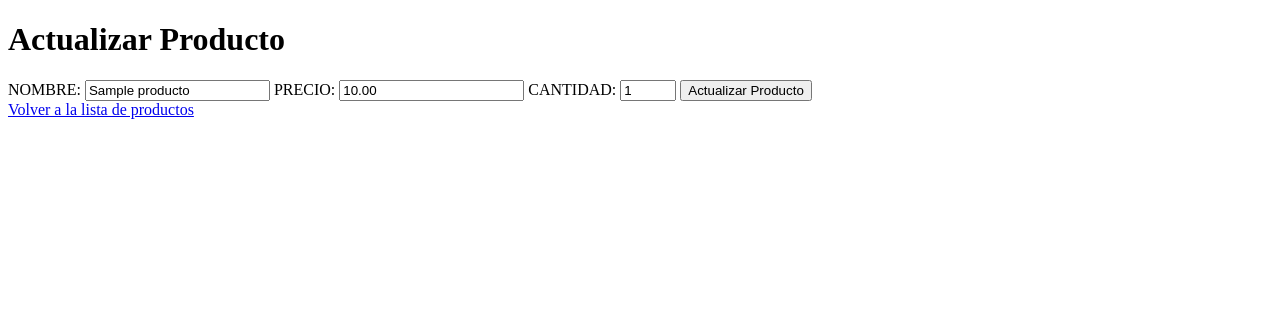
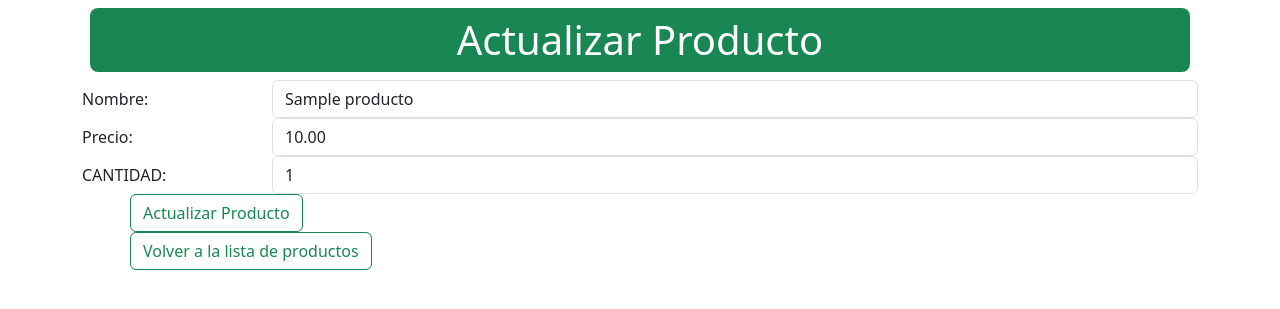
Before and after one commit to Fuerzas-Armadas-ESPE/laboratorio-jinga2-group-05, a Django app: page /update/1/ in a window 1280 px wide. Shown: the top 309 px of the page. Run offline with Django 4.2, Linux system fonts and the light colour scheme; tables that the repository leaves empty hold one stand-in row (values such as "Sample post").

Commit message:
Modifición del css del crear y actualizar producto

```diff
--- a/inventario/settings.py
+++ b/inventario/settings.py
@@ -11,6 +11,7 @@ https://docs.djangoproject.com/en/4.2/ref/settings/
 """
 
 from pathlib import Path
+import os
 
 # Build paths inside the project like this: BASE_DIR / 'subdir'.
 BASE_DIR = Path(__file__).resolve().parent.parent
@@ -119,6 +120,10 @@ USE_TZ = True
 
 STATIC_URL = 'static/'
 
+STATICFILES_DIRS = [
+    os.path.join(BASE_DIR, "static"),
+]
+
 # Default primary key field type
 # https://docs.djangoproject.com/en/4.2/ref/settings/#default-auto-field
 
--- a/productos/templates/actualizar.html
+++ b/productos/templates/actualizar.html
@@ -3,19 +3,59 @@
 {% block title %} Actualizar Producto {% endblock %}
 
 {% block content %}
-<h1>Actualizar Producto</h1>
-<form method="POST">
-    {% csrf_token %}
-    <label for="nombre">NOMBRE: </label>
-    <input type="text" id="nombre" name="nombre" value="{{ producto.nombre }}" required>
+    <h1 class="d-flex justify-content-center bg-success text-white m-2 p-2 rounded-3">Actualizar Producto</h1>
+    <form method="POST">
+        {% csrf_token %}
+        <div class="form-group row">
+            <label for="nombre" class="col-sm-2 col-form-label">Nombre: </label>
+            <div class="col-sm-10">
+                <input
+                type="text"
+                id="nombre"
+                name="nombre"
+                value="{{ producto.nombre }}"
+                class="form-control"
+                required>
+            </div>
+        </div>
 
-    <label for="precio">PRECIO: </label>
-    <input type="number" id="precio" name="precio" value="{{ producto.precio }}" step="0.1" min="0.1" required>
+        <div class="form-group row">
+            <label for="precio" class="col-sm-2 col-form-label">Precio: </label>
+            <div class="col-sm-10">
+                <input
+                type="number"
+                id="precio"
+                name="precio"
+                value="{{ producto.precio }}"
+                step="0.1"
+                min="0.1"
+                class="form-control"
+                required>
+            </div>
+        </div>
 
-    <label for="cantidad">CANTIDAD: </label>
-    <input type="number" id="cantidad" name="cantidad" value="{{ producto.cantidad }}" min="0" max="25" required>
+        <div class="form-group row">
+            <label for="cantidad" class="col-sm-2 col-form-label">CANTIDAD: </label>
+            <div class="col-sm-10">
+                <input
+                type="number"
+                id="cantidad"
+                name="cantidad"
+                value="{{ producto.cantidad }}"
+                min="0"
+                max="25"
+                class="form-control"
+                required>
+            </div>
+        </div>
 
-    <button type="submit">Actualizar Producto</button>
-</form>
-<a href="{% url 'listar_productos' %}">Volver a la lista de productos</a>
+        <div class="form-group row">
+            <div class="col-sm-10">
+                <button type="submit" class="mx-5 btn btn-outline-success">Actualizar Producto</button>
+            </div>
+        </div>
+
+    </form>
+    <a class="mx-5 btn btn-outline-success"
+    href="{% url 'listar_productos' %}">Volver a la lista de productos</a>
 {% endblock %}
--- a/productos/templates/base.html
+++ b/productos/templates/base.html
@@ -1,3 +1,5 @@
+{% load static %}
+
 <!DOCTYPE html>
 <html lang="es">
 <head>
@@ -8,8 +10,7 @@
         Inventario
         {% endblock %}
     </title>
-    <link hr
-    ef="https://cdn.jsdelivr.net/npm/bootstrap@5.3.3/dist/css/bootstrap.min.css" rel="stylesheet" integrity="sha384-QWTKZyjpPEjISv5WaRU9OFeRpok6YctnYmDr5pNlyT2bRjXh0JMhjY6hW+ALEwIH" crossorigin="anonymous">
+    <link href="https://cdn.jsdelivr.net/npm/bootstrap@5.3.3/dist/css/bootstrap.min.css" rel="stylesheet" integrity="sha384-QWTKZyjpPEjISv5WaRU9OFeRpok6YctnYmDr5pNlyT2bRjXh0JMhjY6hW+ALEwIH" crossorigin="anonymous">
 </head>
 <body>
     <div class="container">
```
Also changed, not shown: productos/templates/crear.html (+27 -5 lines), productos/templates/listar.html (+5 -3 lines).
